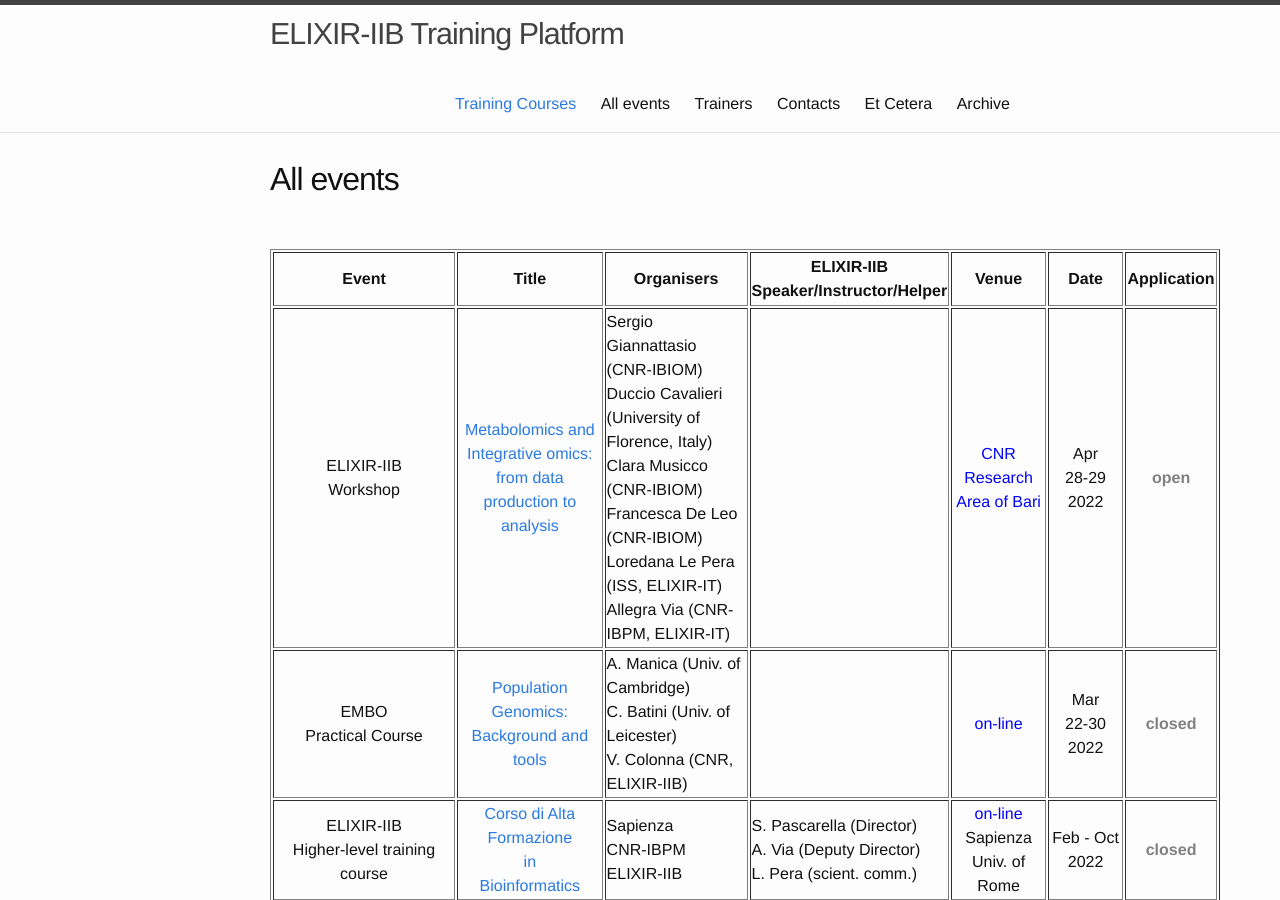
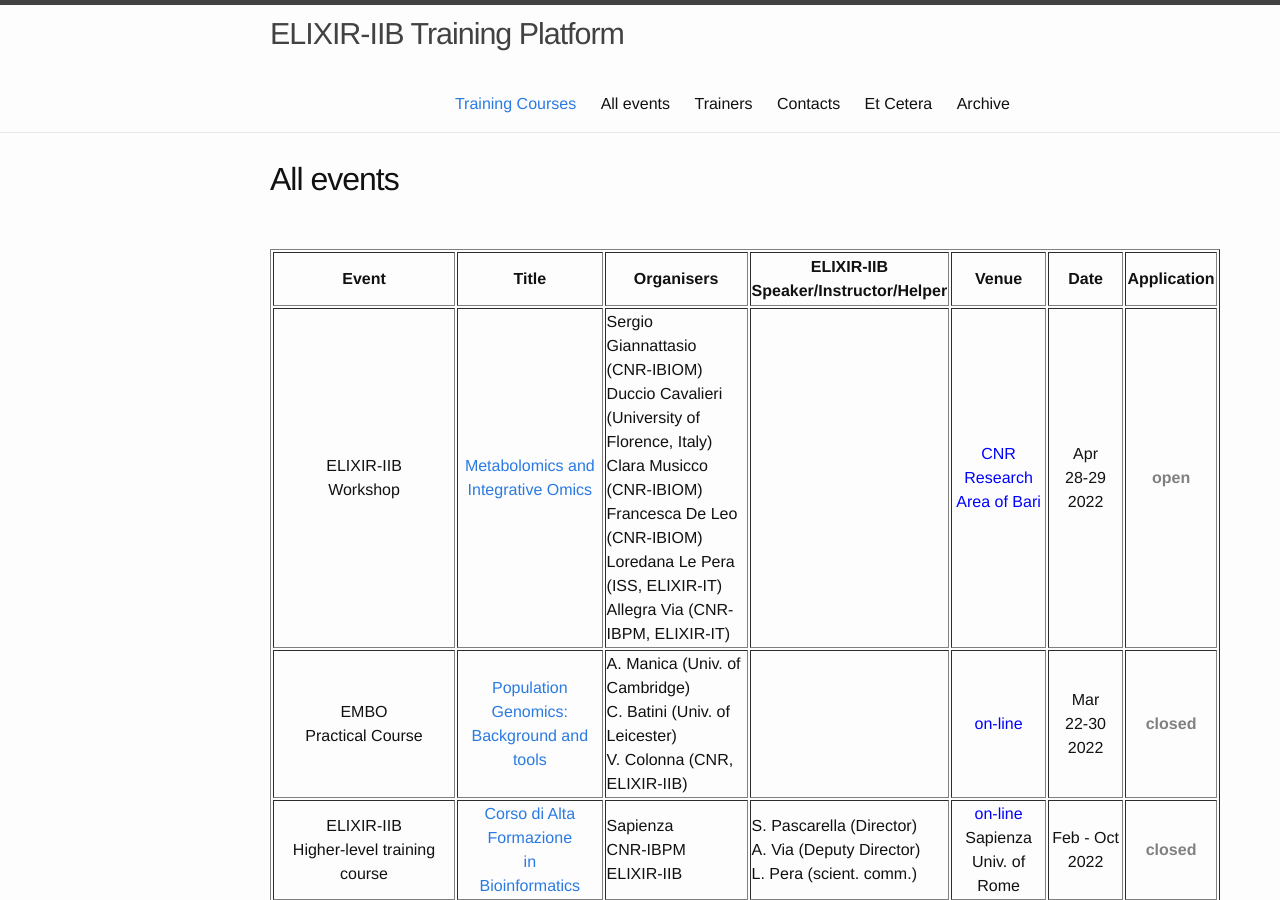
Before and after one commit to ELIXIR-IIB-training/website, a Jekyll site: the page built from _pages/01-all_events.md, in a window 1280 px wide and 900 px high. Built offline with Jekyll 4.4.1, drawn with Linux system fonts in a browser that asks for light colours.

Commit message:
Update 01-all_events.md

```diff
--- a/_pages/01-all_events.md
+++ b/_pages/01-all_events.md
@@ -16,7 +16,7 @@ permalink: /all_events/
 </tr>
    <tr>
    <td height="50" align="center">ELIXIR-IIB<br>Workshop</td>
-   <td height="50" width="220" align="center"><a href="https://elixir-iib-training.github.io/website/2022/03/22/population-genomics-online.html">Metabolomics and Integrative omics: from data production to analysis</a></td>
+   <td height="50" width="220" align="center"><a href="https://elixir-iib-training.github.io/website/2022/04/28/metabolomics-and-integrative-omics.html">Metabolomics and Integrative Omics</a></td>
 <br>
    <td height="50" width="150">Sergio Giannattasio (CNR-IBIOM)<br> Duccio Cavalieri (University of Florence, Italy)<br>Clara Musicco (CNR-IBIOM) <br> Francesca De Leo (CNR-IBIOM) <br> Loredana Le Pera (ISS, ELIXIR-IT) <br> Allegra Via (CNR-IBPM, ELIXIR-IT)</td>
    <td height="50" width="150"></td>
@@ -26,7 +26,7 @@ permalink: /all_events/
 </tr>
 <tr>
    <td height="50" align="center">EMBO<br>Practical Course</td>
-   <td height="50" width="220" align="center"><a href="https://elixir-iib-training.github.io/website/2022/04/28/metabolomics-and-integrative-omics.html">Population Genomics: Background and tools</a></td>
+   <td height="50" width="220" align="center"><a href="https://elixir-iib-training.github.io/website/2022/03/22/population-genomics-online.html">Population Genomics: Background and tools</a></td>
    <td height="50" width="150">A. Manica (Univ. of Cambridge)<br>C. Batini (Univ. of Leicester)<br>V. Colonna (CNR, ELIXIR-IIB)</td>
    <td height="50" width="150"></td>
    <td height="50" align="center"><font color="blue">on-line</font></td>
```
